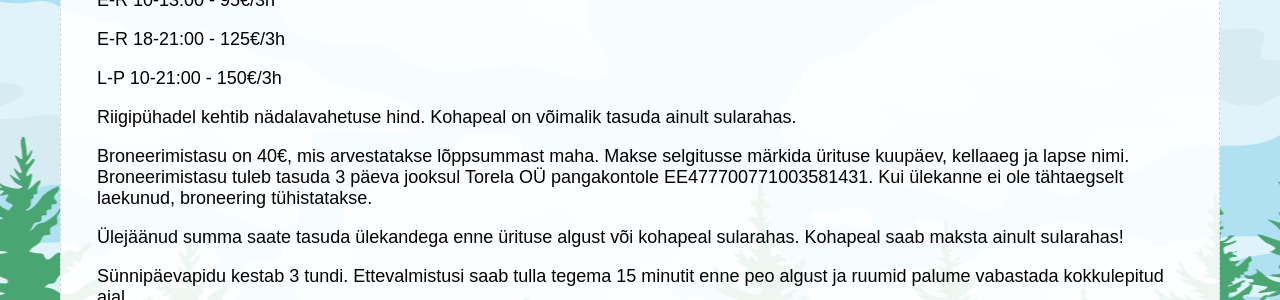
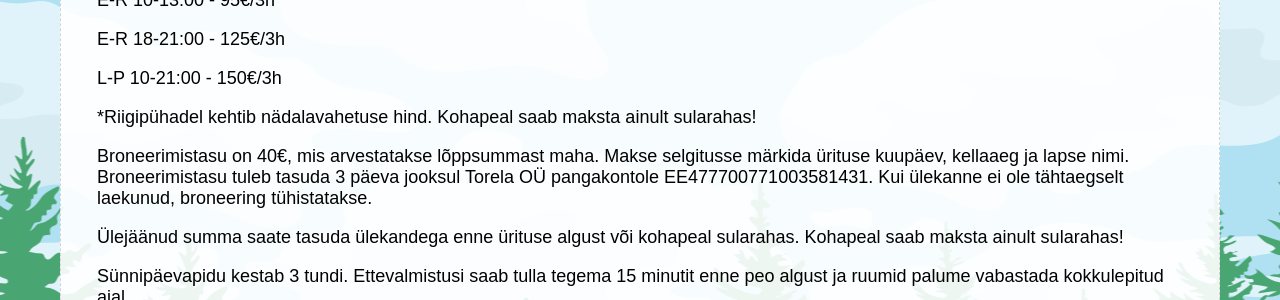
Before and after one commit to mypsik/torela, a Jekyll site: the page built from hinnakiri/index.md, in a window 1280 px wide. Shown: the part 370-670 px from the top of the page. Built offline with Jekyll 4.4.1, drawn with Linux system fonts in a browser that asks for light colours.

Commit message:
Update index.md

```diff
--- a/hinnakiri/index.md
+++ b/hinnakiri/index.md
@@ -13,11 +13,11 @@ E-R 18-21:00 - 125€/3h
 
 L-P 10-21:00 - 150€/3h
 
-Riigipühadel kehtib nädalavahetuse hind.
-Kohapeal on võimalik tasuda ainult sularahas.
+*Riigipühadel kehtib nädalavahetuse hind.
+Kohapeal saab maksta ainult sularahas!
 
 Broneerimistasu on 40€, mis arvestatakse lõppsummast maha. Makse selgitusse märkida ürituse kuupäev, kellaaeg ja lapse nimi.
-Broneerimistasu tuleb tasuda 3 päeva jooksul Torela OÜ pangakontole EE477700771003581431.  Kui ülekanne ei ole tähtaegselt laekunud, broneering tühistatakse.
+Broneerimistasu tuleb tasuda 3 päeva jooksul Torela OÜ pangakontole EE477700771003581431. Kui ülekanne ei ole tähtaegselt laekunud, broneering tühistatakse.
 
 Ülejäänud summa saate tasuda ülekandega enne ürituse algust või kohapeal sularahas. Kohapeal saab maksta ainult sularahas!
 
```
